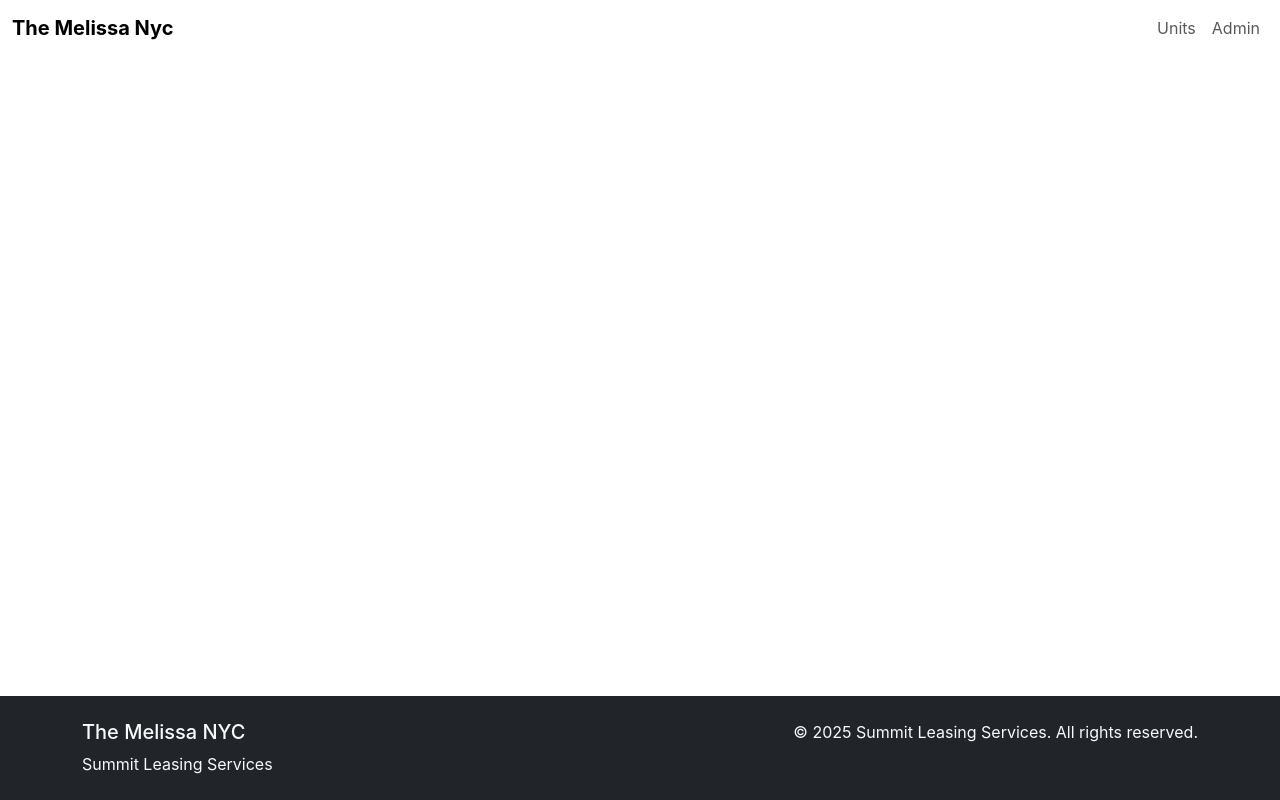
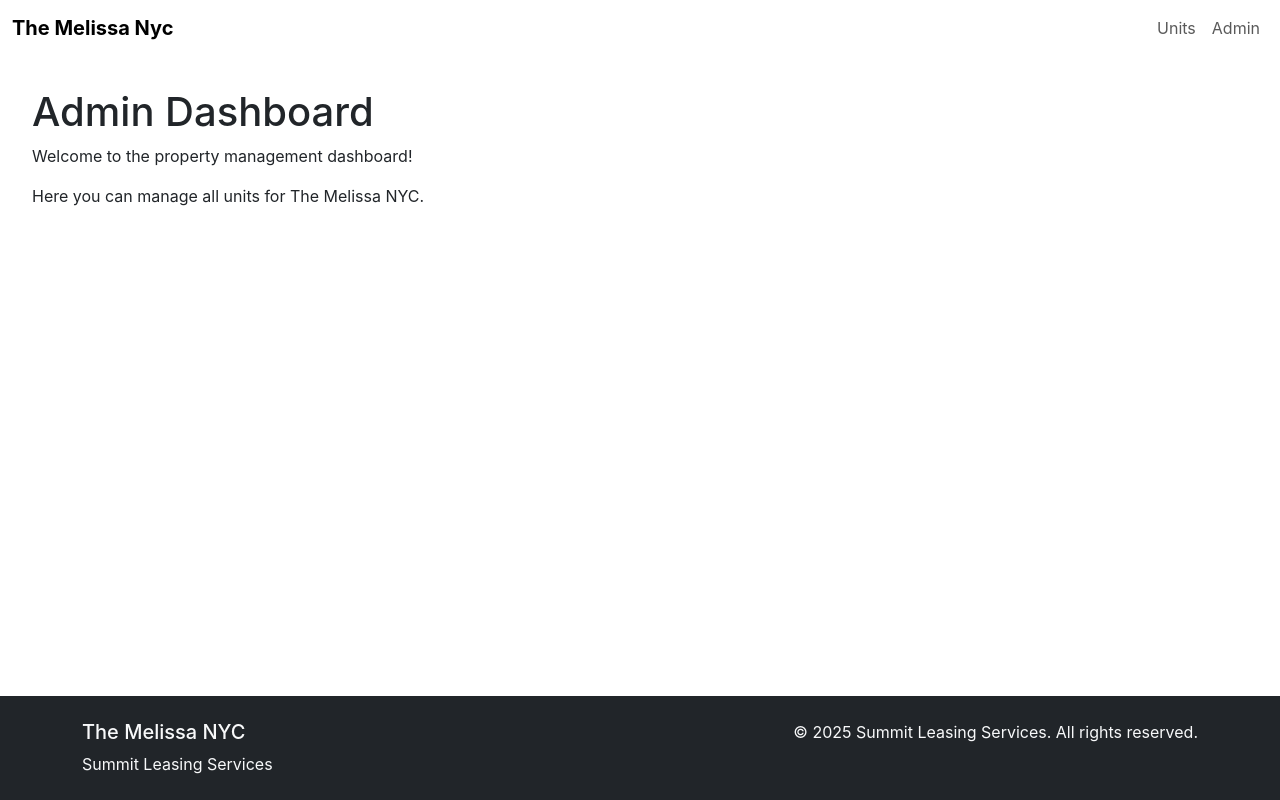
Before and after one commit to AdnanVandyck/themelissa_newyork, a React (Vite) app in the folder frontend/: page /admin/dashboard in a window 1280 px wide. Built offline with nearby package versions, Linux system fonts and the light colour scheme.

Commit message:
added admin dashboard to the frontend

```diff
--- a/frontend/src/App.jsx
+++ b/frontend/src/App.jsx
@@ -5,6 +5,7 @@
 import Home from "./pages/Home"
 import UnitDetails from "./pages/UnitDetails";
 import AdminLogin from "./pages/AdminLogin";
+import AdminDashboard from "./pages/AdminDashboard";
 
 
 function App() {
@@ -17,6 +18,7 @@
             <Route path="/" element={<Home />}/>
             <Route path="/unit/:id" element={<UnitDetails />}/>
             <Route path="/admin/login" element={<AdminLogin />}/>
+            <Route path="/admin/dashboard" element={<AdminDashboard />}/>
           </Routes>
         </main>
         <Footer />
--- a/frontend/src/pages/AdminDashboard.jsx
+++ b/frontend/src/pages/AdminDashboard.jsx
@@ -0,0 +1,13 @@
+import React from 'react'
+
+const AdminDashboard = () => {
+  return (
+    <div style={{ padding: '2rem' }}>
+      <h1>Admin Dashboard</h1>
+      <p>Welcome to the property management dashboard!</p>
+      <p>Here you can manage all units for The Melissa NYC.</p>
+    </div>
+  )
+}
+
+export default AdminDashboard
```
